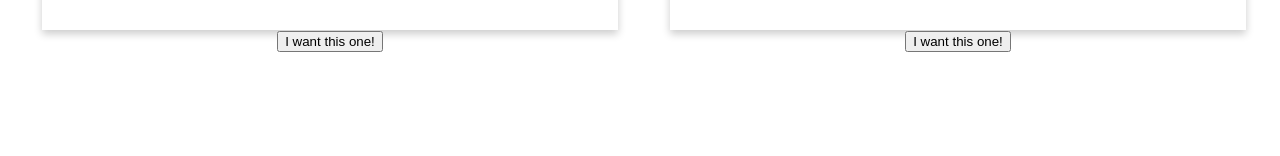
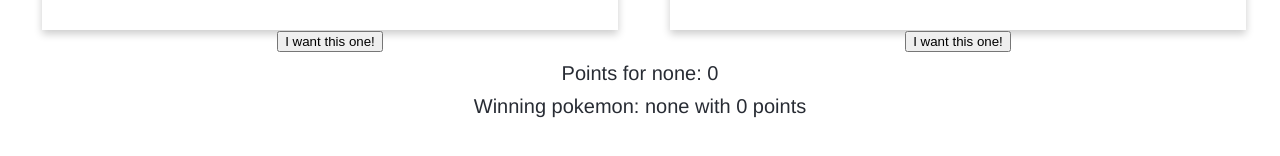
Before and after one commit to Darktwine/Would-You-Rather, a React (Create React App) app: page / in a window 1280 px wide. Shown: the part 564-720 px from the top of the page. Built offline with nearby package versions, Linux system fonts and the light colour scheme.

Commit message:
created point system

```diff
--- a/src/App.css
+++ b/src/App.css
@@ -60,3 +60,10 @@
   display: table;
   clear: both;
 }
+
+.point {
+  padding-top: 10px;
+  color: #282c34;
+  font-size: 20px;
+  font-family: 'Helvetica';
+}
--- a/src/CardPicker.js
+++ b/src/CardPicker.js
@@ -20,6 +20,10 @@
             rightPokeSprite: "https://raw.githubusercontent.com/PokeAPI/sprites/master/sprites/pokemon/4.png",
             rightSpecialAbility: "fireball",
             rightTrait: "spicy",
+            points: 0,
+            mostPoints: 0,
+            chosenPokemon: "none",
+            winningPokemon: "none",
         };
     }
 
@@ -111,17 +115,39 @@
         }
     }
 
+    changePoints = (name) => {
+        let newPoints = this.state.points + 1;
+        //changes if different card is picked
+        if (this.state.chosenPokemon != name) {
+            newPoints = 1;
+        }
+        //handles changing winning pokemon
+        if (this.state.mostPoints < newPoints) {
+            this.setState({
+                mostPoints: newPoints,
+                winningPokemon: name,
+            })
+        }
+        this.setState({
+            points: newPoints,
+            chosenPokemon: name,
+        })
+    }
+
     handleChangeLeftCard = () => {
+        this.changePoints(this.state.rightPokeName);
         this.fetchLeftPokeData();
         this.fetchLeftAbility();
     }
 
     handleChangeRightCard = () => {
+        this.changePoints(this.state.leftPokeName);
         this.fetchRightPokeData();
         this.fetchRightAbility();
     }
 
     render() {
+        console.log(this.state.points);
         return (
             <div className="App">
                 <h2>
@@ -162,6 +188,10 @@
                         </button>
                     </div>
                 </div>
+                <div>
+                    <p className="point">Points for {this.state.chosenPokemon}: {this.state.points} </p>
+                    <p className="point">Winning pokemon: {this.state.winningPokemon} with {this.state.mostPoints} points</p>
+                </div>
             </div>
         )
     }
```
